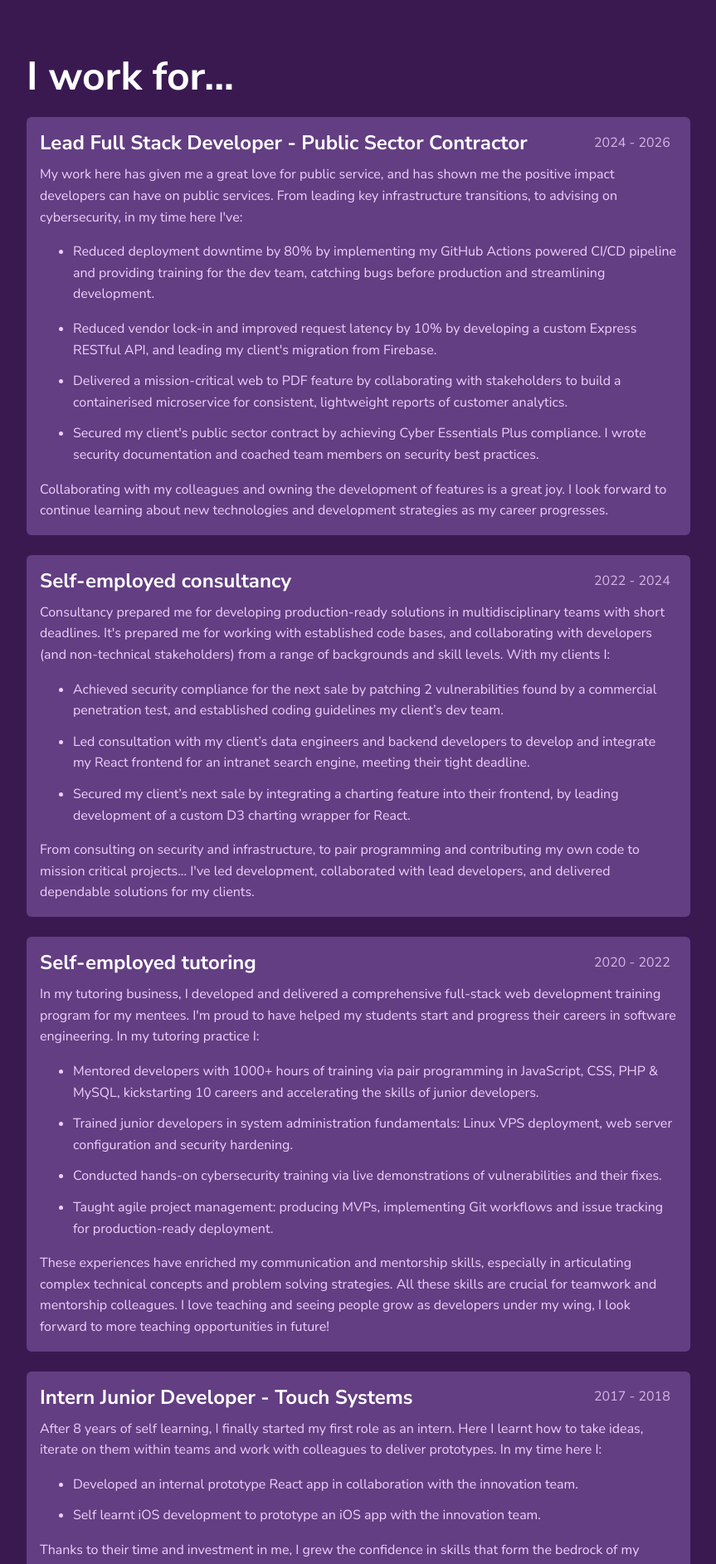
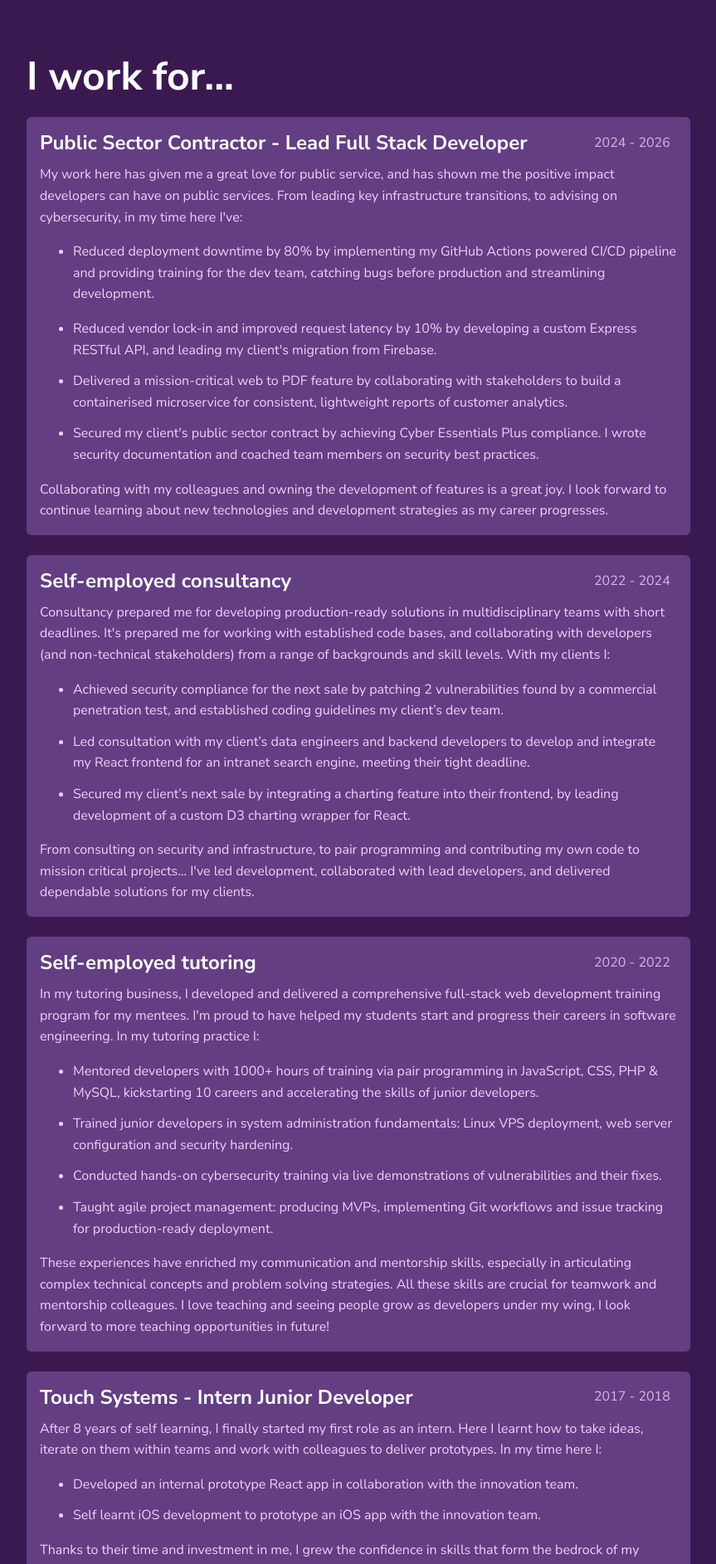
Before and after one commit to jh97uk/jessie-portfolio, a plain HTML site: page index.html in a window 1280 px wide. Shown: the part 1177-3062 px from the top of the page at 83% size, without its empty margins (208-1071 px from the left). Drawn offline with Linux system fonts and the light colour scheme.

Commit message:
index.html

```diff
--- a/index.html
+++ b/index.html
@@ -109,7 +109,7 @@
     <div class="card base">
     <div class="content">
         <header>
-            <h3 id="lead-full-stack-developer-public-sector-contractor">Lead Full Stack Developer - Public Sector Contractor</h3>
+            <h3 id="public-sector-contractor-lead-full-stack-developer">Public Sector Contractor - Lead Full Stack Developer</h3>
             <span class="dates">2024 - 2026</span>
         </header>
         <p>My work here has given me a great love for public service, and has shown me the positive impact developers can have on public services. From leading key infrastructure transitions, to advising on cybersecurity, in my time here I've:</p>
@@ -184,7 +184,7 @@
     <div class="card base">
     <div class="content">
         <header>
-            <h3 id="intern-junior-developer-touch-systems">Intern Junior Developer - Touch Systems</h3>
+            <h3 id="touch-systems-intern-junior-developer">Touch Systems - Intern Junior Developer</h3>
             <span class="dates">2017 - 2018</span>
         </header>
         <p>After 8 years of self learning, I finally started my first role as an intern. Here I learnt how to take ideas, iterate on them within teams and work with colleagues to deliver prototypes. In my time here I:</p>
```
